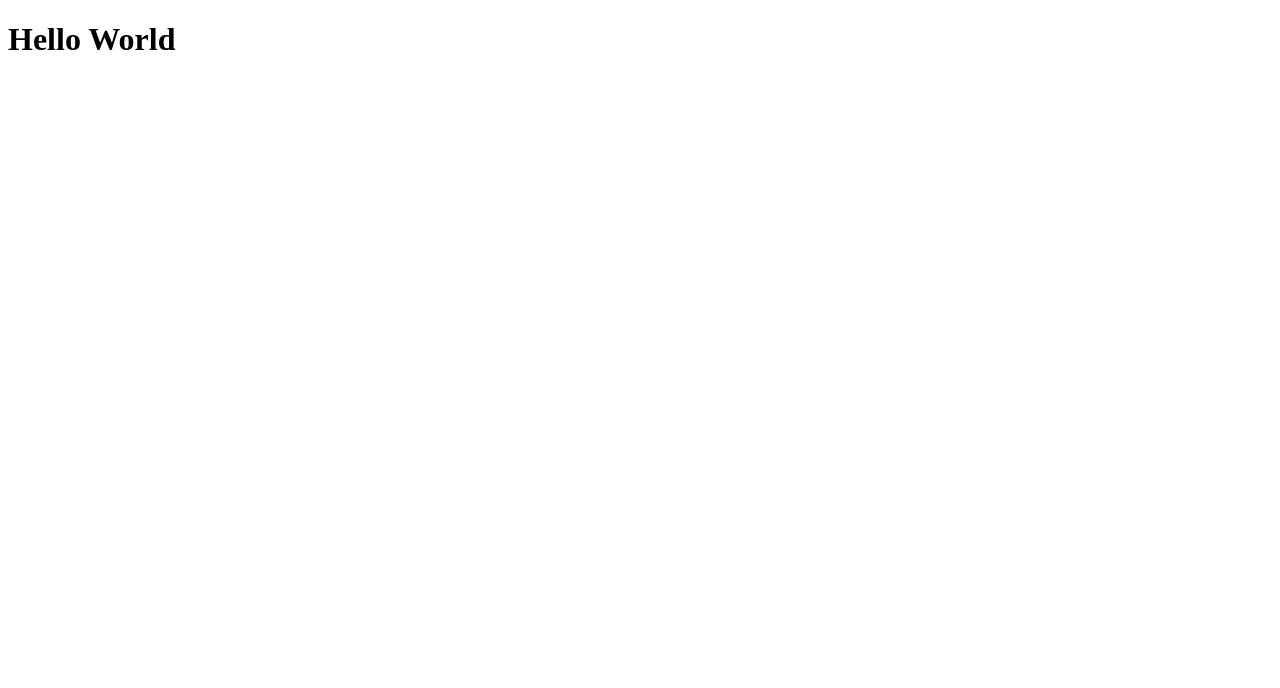
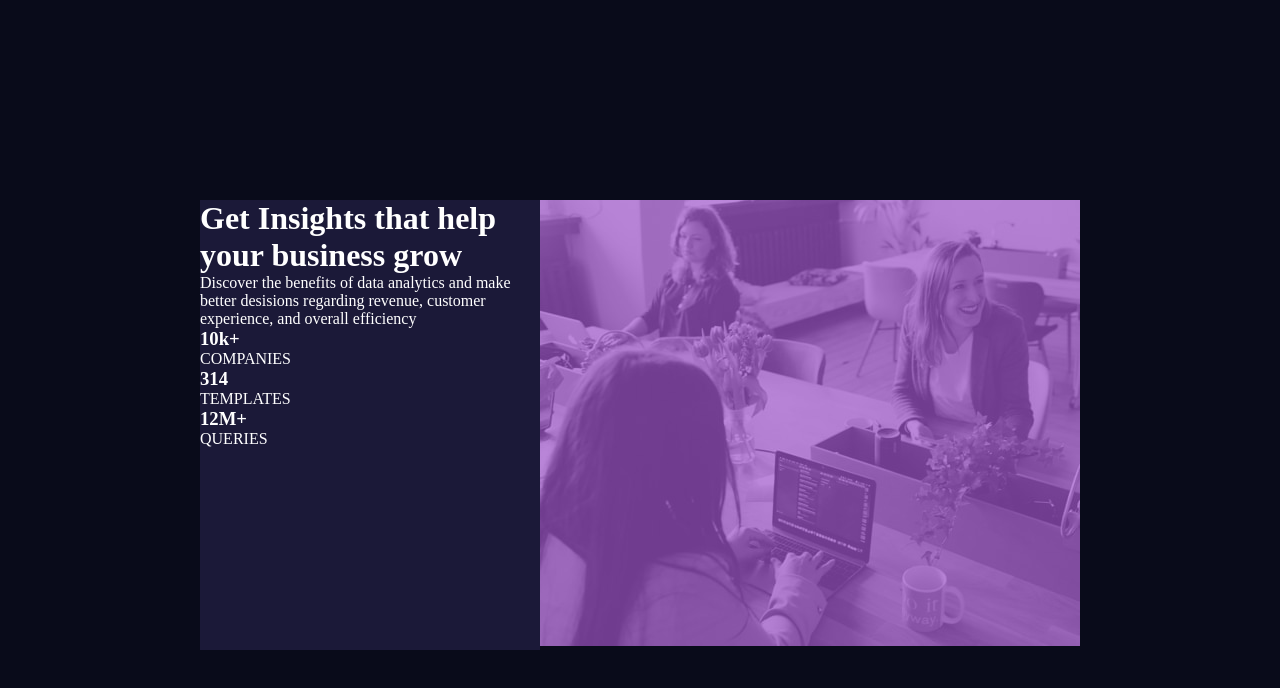
Before and after one commit to ChristopherZalapa/stats-preview-card-component-main, a plain HTML site: page index.html in a window 1280 px wide. Drawn offline with Linux system fonts and the light colour scheme.

Commit message:
Left & Right Side

```diff
--- a/index.html
+++ b/index.html
@@ -4,7 +4,7 @@
 		<meta charset="UTF-8" />
 		<meta name="viewport" content="width=device-width, initial-scale=1.0" />
 		<!-- displays site properly based on user's device -->
-
+		<link rel="stylesheet" href="style.css" />
 		<link
 			rel="icon"
 			type="image/png"
@@ -15,6 +15,25 @@
 		<title>Frontend Mentor | Stats Preview Card Component</title>
 	</head>
 	<body>
-		<h1>Hello World</h1>
+		<div class="container">
+			<div class="left-side">
+				<h1>Get Insights that help your business grow</h1>
+				<p>
+					Discover the benefits of data analytics and make better desisions
+					regarding revenue, customer experience, and overall efficiency
+				</p>
+				<h3 class="stats">10k+</h3>
+				<p>COMPANIES</p>
+				<h3 class="stats">314</h3>
+				<p>TEMPLATES</p>
+				<h3 class="stats">12M+</h3>
+				<p>QUERIES</p>
+			</div>
+
+			<div class="right-side">
+				<img src="./images/image-header-desktop.jpg" alt="Women" />
+				<section class="overlay"></section>
+			</div>
+		</div>
 	</body>
 </html>
--- /dev/null
+++ b/style.css
@@ -0,0 +1,33 @@
+* {
+	box-sizing: border-box;
+	margin: 0;
+	padding: 0;
+}
+
+body {
+	background: hsl(233, 47%, 7%);
+	color: hsl(0, 0%, 100%);
+}
+
+.container {
+	display: flex;
+	padding: 200px;
+}
+
+.left-side {
+	background-color: hsl(244, 38%, 16%);
+}
+
+.right-side {
+	position: relative;
+	background-size: cover;
+}
+
+.overlay {
+	position: absolute;
+	background: rgba(158, 85, 202, 0.7);
+	width: 540px;
+	height: 446px;
+	top: 0;
+	left: 0;
+}
```
